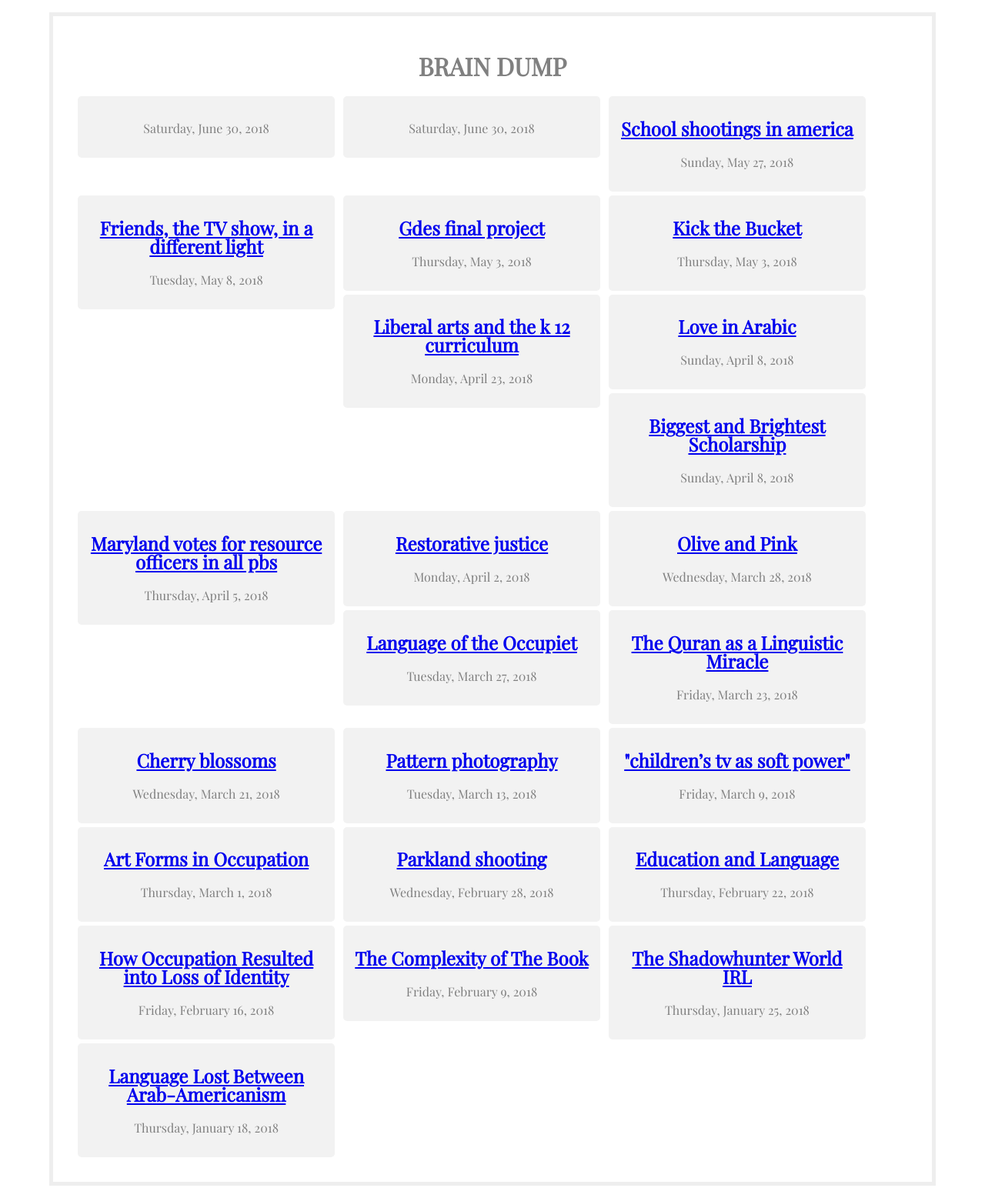
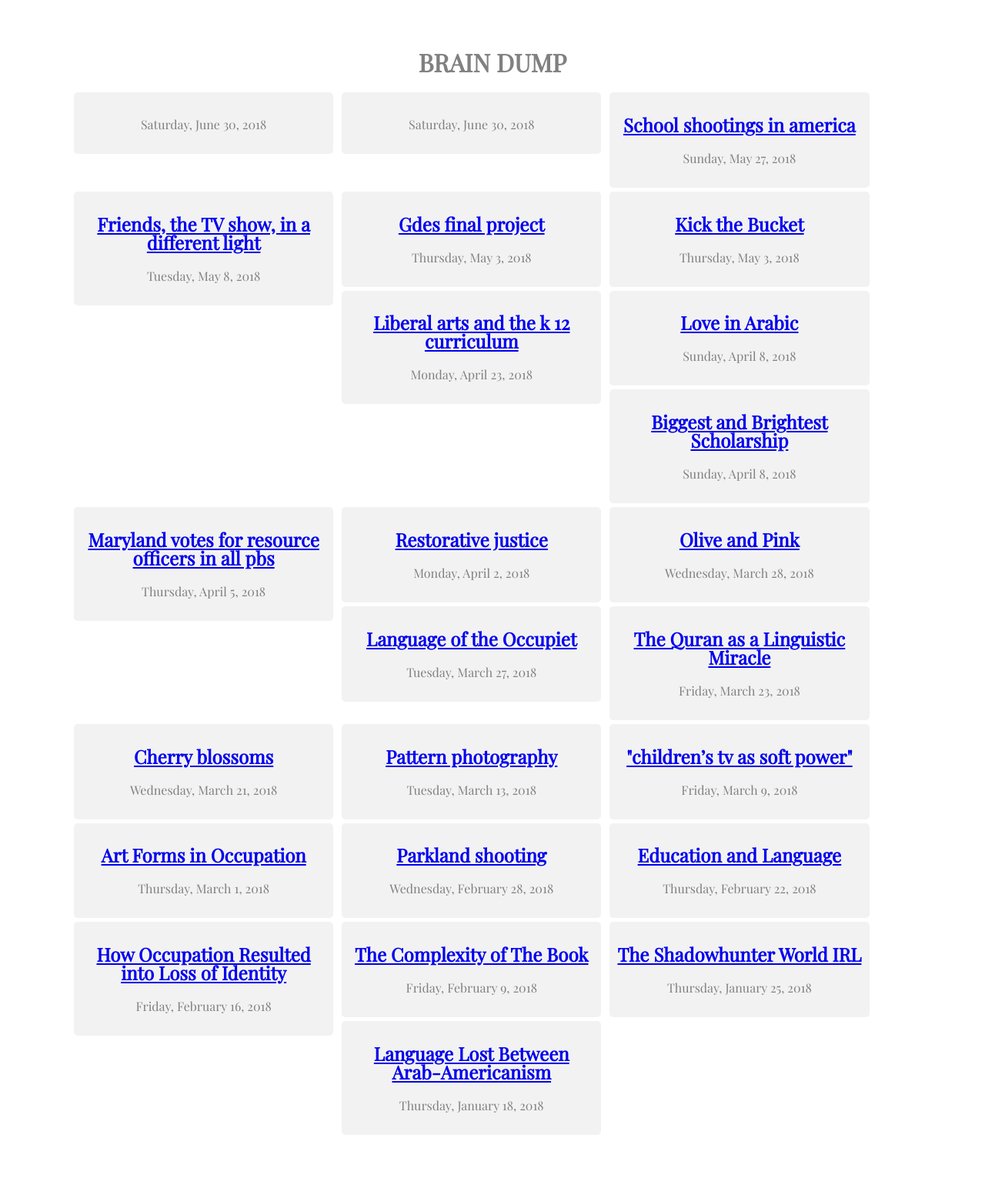
Before and after one commit to ashammeeh/alaa-blog, a Jekyll site: the page built from index.md, in a window 1280 px wide. Shown: the whole page at 77% size. Built offline with Jekyll 4.4.1, drawn with Linux system fonts in a browser that asks for light colours; after the commit the page ends 1523 px from its top, so only the background shows below that.

Commit message:
Update sitewide.css

```diff
--- a/css/sitewide.css
+++ b/css/sitewide.css
@@ -46,9 +46,9 @@ body {
 	width: 90%;
 	max-width: 1200px;
 	padding: 2em;
-	border: 5px solid #eee;
+	background-color: #FFF;
 	text-align: center;
-	background-color: white;
+
 }
 
 .clearfix {
```
